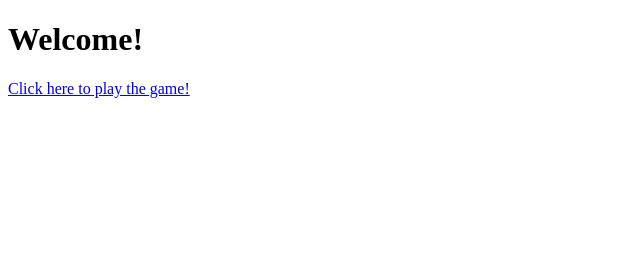
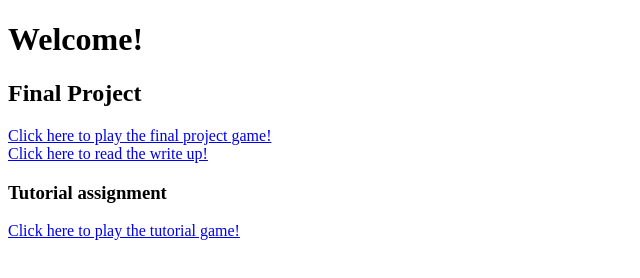
Before and after one commit to WeiHengisStolenAgain/WeiHengisStolenAgain.github.io, a plain HTML site: page index.html in a window 1280 px wide. Shown: the whole page, without its empty margins (0-640 px from the left). Drawn offline with Linux system fonts and the light colour scheme.

Commit message:
update index

```diff
--- a/index.html
+++ b/index.html
@@ -19,8 +19,11 @@
 	</h1>
 	</header>
 
-
-<a href="MyProject"> Click here to play the game! </a>
+<h2> Final Project </h2>
+<a href="finalproject"> Click here to play the final project game! </a><br>
+<a href="writeup"> Click here to read the write up! </a>
+<h3> Tutorial assignment </h3>
+<a href="MyProject"> Click here to play the tutorial game! </a><br>
 </body>
 
 
```
